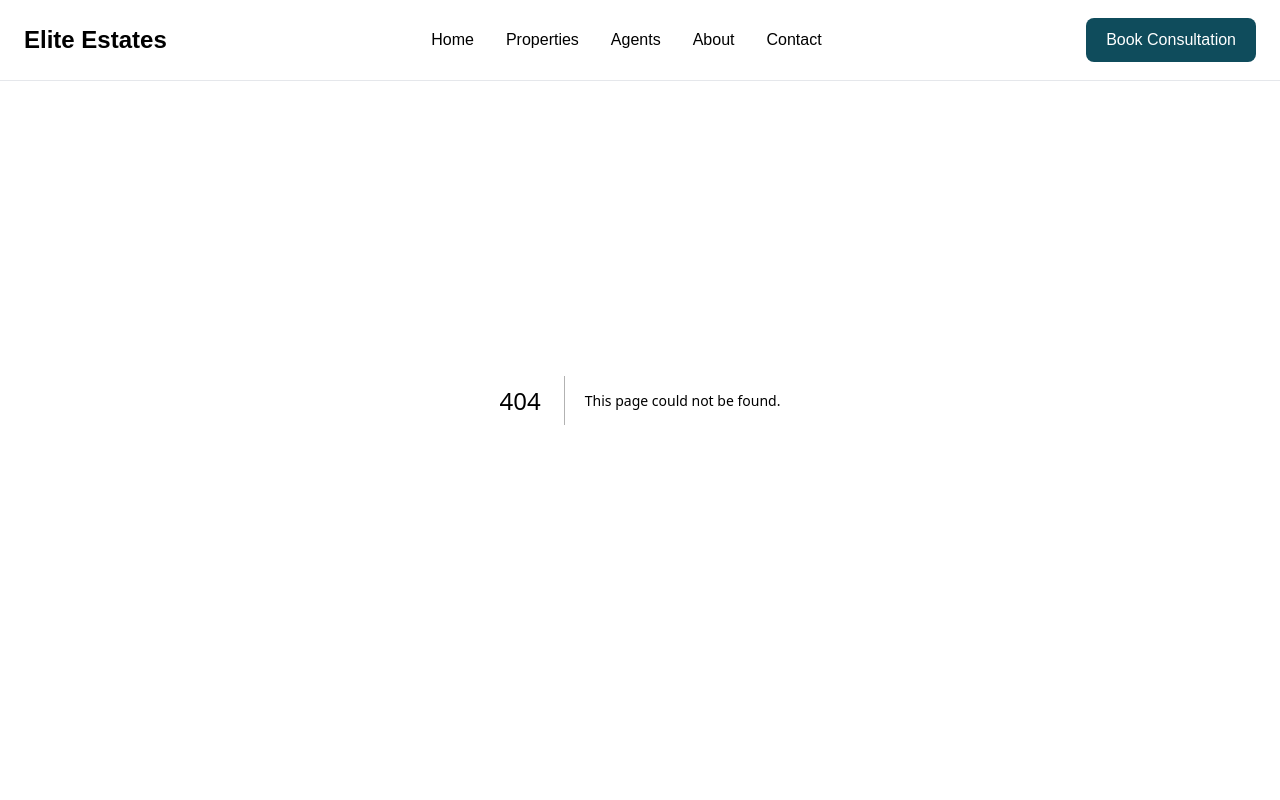
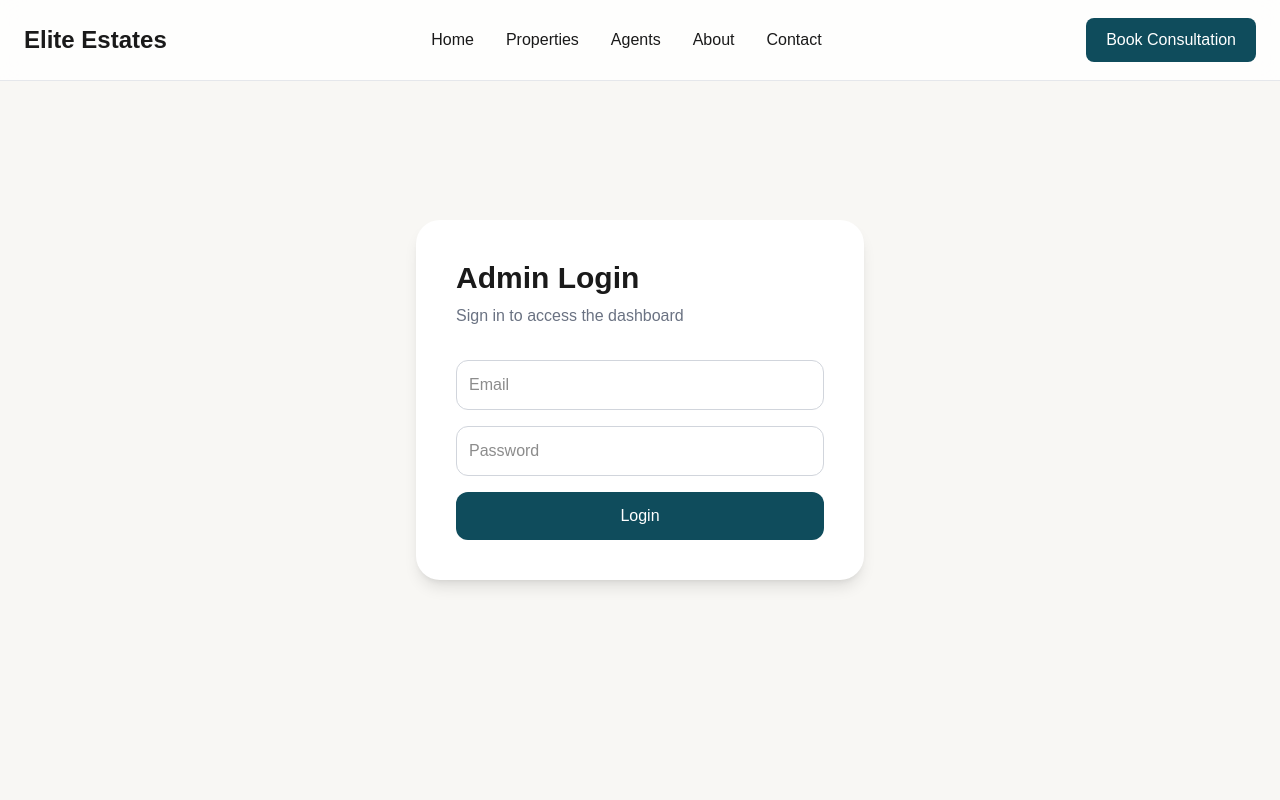
Before and after one commit to afridi-ishaq/Elite-Estate, a Next.js app: page /login in a window 1280 px wide. Before the commit this address had no page. Shown: the top 800 px of the page. Built offline with nearby package versions, Linux system fonts and the light colour scheme.

Commit message:
new updates

```diff
--- a/package.json
+++ b/package.json
@@ -16,7 +16,7 @@
     "lucide-react": "^1.31.0",
     "motion": "^13.1.0",
     "next": "16.3.0",
-    "next-auth": "^4.24.15",
+    "next-auth": "^5.0.0-beta.32",
     "prisma": "^6.19.3",
     "react": "^19.2.8",
     "react-dom": "19.2.8",
--- a/src/app/admin/page.jsx
+++ b/src/app/admin/page.jsx
@@ -1,7 +1,10 @@
 import Link from "next/link";
 import Container from "@/components/Container";
+import { getDashboardStats } from "@/lib/dashboard-service";
 
-export default function AdminPage() {
+export default async function AdminPage() {
+  const stats = await getDashboardStats();
+
   return (
     <main className="pt-32 pb-24">
       <Container>
@@ -11,65 +14,93 @@ export default function AdminPage() {
           </h1>
 
           <p className="text-gray-600 mt-3">
-            Manage properties, leads and agents.
+            Welcome to Elite Estates CRM
           </p>
         </div>
+
+        {/* Statistics */}
+
+        <div className="grid md:grid-cols-4 gap-6 mb-12">
+          <div className="bg-white p-6 rounded-3xl shadow-md">
+            <h3 className="text-gray-500">
+              Properties
+            </h3>
+
+            <p className="text-4xl font-bold mt-3">
+              {stats.totalProperties}
+            </p>
+          </div>
+
+          <div className="bg-white p-6 rounded-3xl shadow-md">
+            <h3 className="text-gray-500">
+              Leads
+            </h3>
+
+            <p className="text-4xl font-bold mt-3">
+              {stats.totalLeads}
+            </p>
+          </div>
+
+          <div className="bg-white p-6 rounded-3xl shadow-md">
+            <h3 className="text-gray-500">
+              Agents
+            </h3>
+
+            <p className="text-4xl font-bold mt-3">
+              {stats.totalAgents}
+            </p>
+          </div>
+
+          <div className="bg-white p-6 rounded-3xl shadow-md">
+            <h3 className="text-gray-500">
+              New Leads
+            </h3>
+
+            <p className="text-4xl font-bold mt-3 text-[#C89B3C]">
+              {stats.newLeads}
+            </p>
+          </div>
+        </div>
+
+        {/* Navigation Cards */}
 
         <div className="grid md:grid-cols-3 gap-8">
           <Link
             href="/admin/properties"
-            className="
-              bg-white
-              rounded-3xl
-              p-8
-              shadow-md
-              hover:shadow-xl
-            "
+            className="bg-white rounded-3xl p-8 shadow-md hover:shadow-xl"
           >
             <h2 className="text-2xl font-bold">
               Properties
             </h2>
 
             <p className="text-gray-500 mt-3">
-              Manage property listings.
+              Manage property listings
             </p>
           </Link>
 
           <Link
             href="/admin/leads"
-            className="
-              bg-white
-              rounded-3xl
-              p-8
-              shadow-md
-              hover:shadow-xl
-            "
+            className="bg-white rounded-3xl p-8 shadow-md hover:shadow-xl"
           >
             <h2 className="text-2xl font-bold">
               Leads
             </h2>
 
             <p className="text-gray-500 mt-3">
-              View customer inquiries.
+              Manage customer inquiries
             </p>
           </Link>
 
           <Link
             href="/admin/agents"
-            className="
-              bg-white
-              rounded-3xl
-              p-8
-              shadow-md
-              hover:shadow-xl
-            "
+            className="bg-white rounded-3xl p-8 shadow-md hover:shadow-xl"
           >
             <h2 className="text-2xl font-bold">
               Agents
             </h2>
 
             <p className="text-gray-500 mt-3">
-              Manage agents.
+              Manage agents
             </p>
           </Link>
         </div>
--- /dev/null
+++ b/src/app/api/auth/[...nextauth]/route.js
@@ -0,0 +1,3 @@
+import { handlers } from "@/lib/auth";
+
+export const { GET, POST } = handlers;
--- a/src/app/layout.js
+++ b/src/app/layout.js
@@ -1,19 +1,25 @@
 import Navbar from "@/components/Navbar";
+import Footer from "@/components/Footer";
+import Providers from "./providers";
+
 import "./globals.css";
-import Footer from "@/components/Footer";
 
 export const metadata = {
   title: "Elite Estates",
   description: "Luxury Real Estate Platform",
 };
 
-export default function RootLayout({ children }) {
+export default function RootLayout({
+  children,
+}) {
   return (
     <html lang="en">
       <body className="bg-[#F8F7F4] text-[#1A1A1A]">
-        <Navbar />
-        {children}
-        <Footer />
+        <Providers>
+          <Navbar />
+          {children}
+          <Footer />
+        </Providers>
       </body>
     </html>
   );
--- /dev/null
+++ b/src/app/login/page.jsx
@@ -0,0 +1,121 @@
+"use client";
+
+import { signIn } from "next-auth/react";
+import { useState } from "react";
+import { useRouter } from "next/navigation";
+
+export default function LoginPage() {
+  const router = useRouter();
+
+  const [email, setEmail] = useState("");
+  const [password, setPassword] = useState("");
+
+  const [loading, setLoading] = useState(false);
+  const [error, setError] = useState("");
+
+  async function handleSubmit(e) {
+    e.preventDefault();
+
+    setLoading(true);
+    setError("");
+
+    const result = await signIn("credentials", {
+      email,
+      password,
+      redirect: false,
+    });
+
+    setLoading(false);
+
+    if (result?.error) {
+      setError("Invalid email or password");
+      return;
+    }
+
+    router.push("/admin");
+    router.refresh();
+  }
+
+  return (
+    <main className="min-h-screen flex items-center justify-center bg-[#F8F7F4]">
+      <div
+        className="
+          bg-white
+          p-10
+          rounded-3xl
+          shadow-lg
+          w-full
+          max-w-md
+        "
+      >
+        <h1 className="text-3xl font-bold mb-2">
+          Admin Login
+        </h1>
+
+        <p className="text-gray-500 mb-8">
+          Sign in to access the dashboard
+        </p>
+
+        <form
+          onSubmit={handleSubmit}
+          className="space-y-4"
+        >
+          <input
+            type="email"
+            placeholder="Email"
+            value={email}
+            onChange={(e) =>
+              setEmail(e.target.value)
+            }
+            required
+            className="
+              w-full
+              border
+              border-gray-300
+              rounded-xl
+              p-3
+            "
+          />
+
+          <input
+            type="password"
+            placeholder="Password"
+            value={password}
+            onChange={(e) =>
+              setPassword(e.target.value)
+            }
+            required
+            className="
+              w-full
+              border
+              border-gray-300
+              rounded-xl
+              p-3
+            "
+          />
+
+          <button
+            type="submit"
+            disabled={loading}
+            className="
+              w-full
+              bg-[#0F4C5C]
+              text-white
+              py-3
+              rounded-xl
+              font-semibold
+            "
+          >
+            {loading ? "Logging in..." : "Login"}
+          </button>
+
+          {error && (
+            <p className="text-red-500 text-center">
+              {error}
+            </p>
+          )}
+        </form>
+      </div>
+    </main>
+  );
+}
--- /dev/null
+++ b/src/app/providers.jsx
@@ -0,0 +1,13 @@
+"use client";
+
+import { SessionProvider } from "next-auth/react";
+
+export default function Providers({
+  children,
+}) {
+  return (
+    <SessionProvider>
+      {children}
+    </SessionProvider>
+  );
+}
--- /dev/null
+++ b/src/lib/auth.js
@@ -0,0 +1,63 @@
+import NextAuth from "next-auth";
+import Credentials from "next-auth/providers/credentials";
+import bcrypt from "bcrypt";
+
+import { prisma } from "@/lib/prisma";
+
+export const { handlers, signIn, signOut, auth } =
+    NextAuth({
+
+        secret: process.env.AUTH_SECRET,
+        providers: [
+            Credentials({
+                credentials: {
+                    email: {},
+                    password: {},
+                },
+
+                async authorize(credentials) {
+                    const user = await prisma.user.findUnique({
+                        where: {
+                            email: credentials.email,
+                        },
+                    });
+
+                    if (!user) {
+                        return null;
+                    }
+
+                    const validPassword =
+                        await bcrypt.compare(
+                            credentials.password,
+                            user.password
+                        );
+
+                    if (!validPassword) {
+                        return null;
+                    }
+
+                    return {
+                        id: user.id,
+                        name: user.name,
+                        email: user.email,
+                        role: user.role,
+                    };
+                },
+            }),
+        ],
+
+        session: {
+            strategy: "jwt",
+        },
+
+        pages: {
+            signIn: "/login",
+        },
+
+
+        callbacks: {
+            authorized({ auth }) {
+                return !!auth;
+            },
+        },
+    });
--- a/src/lib/dashboard-service.jsx
+++ b/src/lib/dashboard-service.jsx
@@ -1,17 +1,26 @@
-import { prisma } from "./prisma";
+import { prisma } from "@/lib/prisma";
 
 export async function getDashboardStats() {
-  const properties = await prisma.property.count();
-  const leads = await prisma.lead.count();
-  const agents = await prisma.user.count({
+  const totalProperties = await prisma.property.count();
+
+  const totalLeads = await prisma.lead.count();
+
+  const totalAgents = await prisma.user.count({
     where: {
       role: "AGENT",
     },
   });
 
+  const newLeads = await prisma.lead.count({
+    where: {
+      status: "NEW",
+    },
+  });
+
   return {
-    properties,
-    leads,
-    agents,
+    totalProperties,
+    totalLeads,
+    totalAgents,
+    newLeads,
   };
 }
--- /dev/null
+++ b/src/middleware.js
@@ -0,0 +1,7 @@
+export { auth as middleware } from "@/lib/auth";
+
+export const config = {
+  matcher: [
+    "/admin/:path*",
+  ],
+};
```
Also changed, not shown: 1 other file (tests, documents, lock files or other folders).
